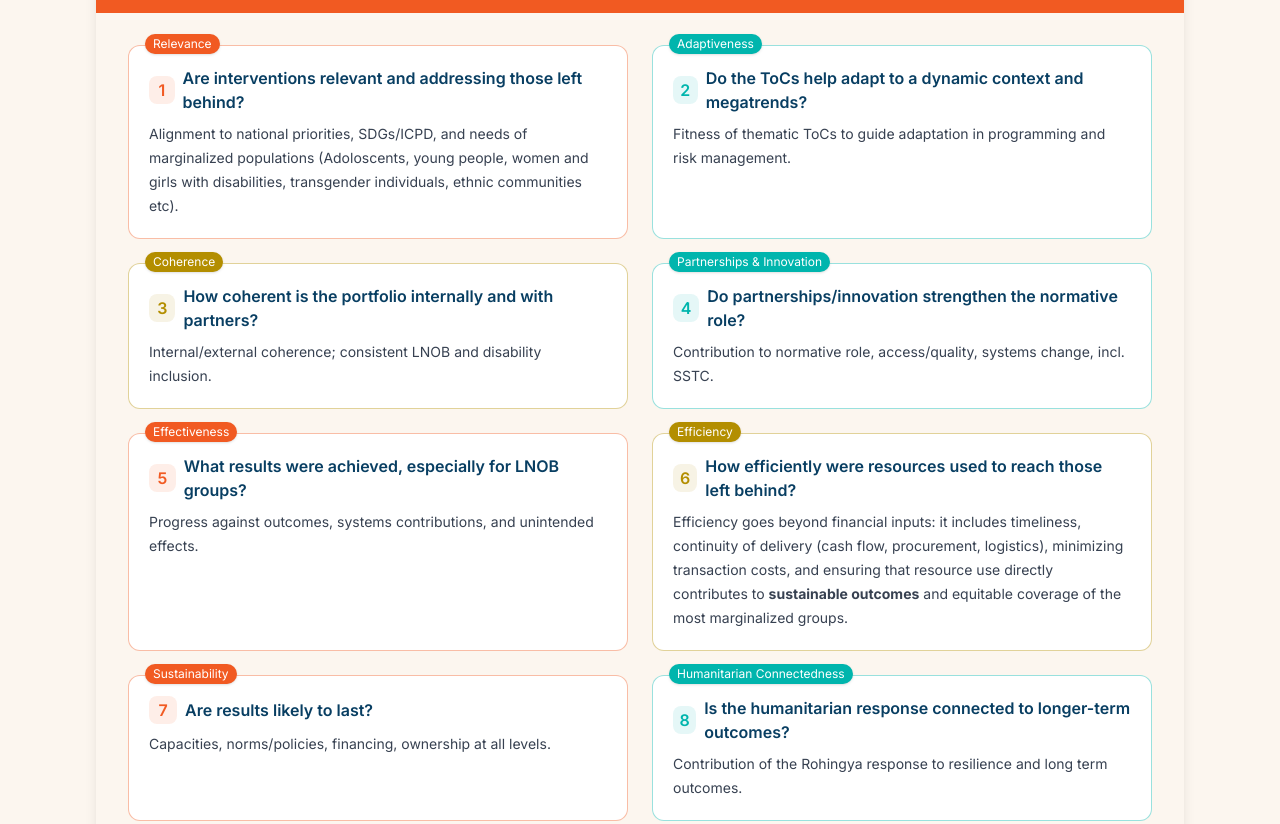
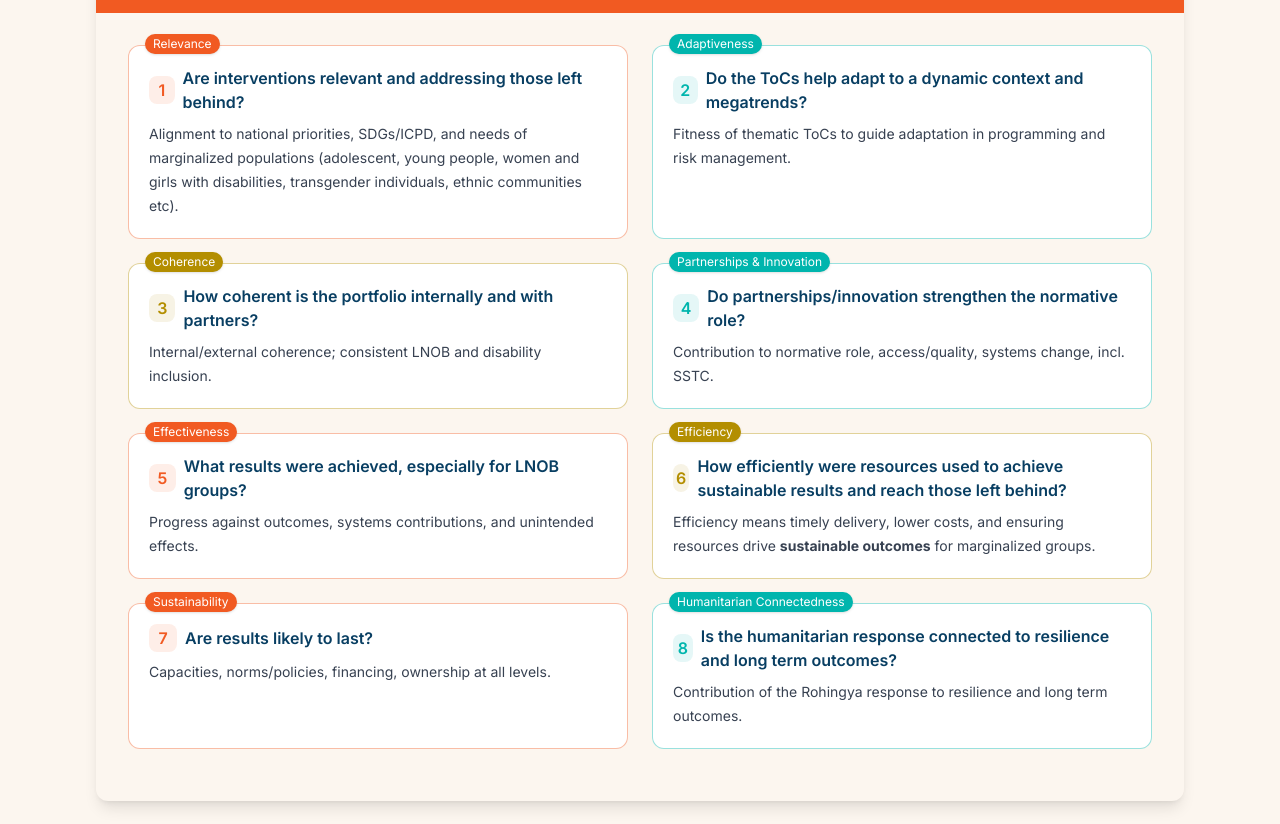
Before and after one commit to rafijahiin/recommendation-workshop-v3, a plain HTML site: page index.html in a window 1280 px wide. Shown: the part 737-1561 px from the top of the page. Drawn offline with nearby package versions, Linux system fonts and the light colour scheme.

Commit message:
index.html

```diff
--- a/index.html
+++ b/index.html
@@ -83,7 +83,7 @@
               <span class="inline-flex items-center justify-center w-7 h-7 rounded-lg bg-[#F15A22]/10 text-[#F15A22] font-semibold">1</span>
               <h3 class="font-semibold">Are interventions relevant and addressing those left behind?</h3>
             </div>
-            <p class="text-sm leading-6 text-gray-700">Alignment to national priorities, SDGs/ICPD, and needs of marginalized populations (Adoloscents, young people, women and girls with disabilities, transgender individuals, ethnic communities etc).</p>
+            <p class="text-sm leading-6 text-gray-700">Alignment to national priorities, SDGs/ICPD, and needs of marginalized populations (adolescent, young people, women and girls with disabilities, transgender individuals, ethnic communities etc).</p>
           </div>
         </div>
 
@@ -136,11 +136,10 @@
           <div class="p-5">
             <div class="flex items-center gap-2 mb-2">
               <span class="inline-flex items-center justify-center w-7 h-7 rounded-lg bg-[#B38E00]/10 text-[#B38E00] font-semibold">6</span>
-              <h3 class="font-semibold">How efficiently were resources used to reach those left behind?</h3>
+              <h3 class="font-semibold">How efficiently were resources used to achieve sustainable results
+      and reach those left behind?</h3>
             </div>
-            <p class="text-sm leading-6 text-gray-700">Efficiency goes beyond financial inputs: it includes timeliness, continuity of delivery (cash flow, procurement, logistics),
-      minimizing transaction costs, and ensuring that resource use directly contributes to <strong>sustainable outcomes</strong> and equitable
-      coverage of the most marginalized groups.</p>
+            <p class="text-sm leading-6 text-gray-700"> Efficiency means timely delivery, lower costs, and ensuring resources drive <strong>sustainable outcomes</strong> for marginalized groups.</p>
           </div>
         </div>
 
@@ -160,7 +159,7 @@
           <div class="p-5">
             <div class="flex items-center gap-2 mb-2">
               <span class="inline-flex items-center justify-center w-7 h-7 rounded-lg bg-[#00B5AD]/10 text-[#00B5AD] font-semibold">8</span>
-              <h3 class="font-semibold">Is the humanitarian response connected to longer-term outcomes?</h3>
+              <h3 class="font-semibold">Is the humanitarian response connected to resilience and long term outcomes?</h3>
             </div>
             <p class="text-sm leading-6 text-gray-700">Contribution of the Rohingya response to resilience and long term outcomes.</p>
           </div>
```
